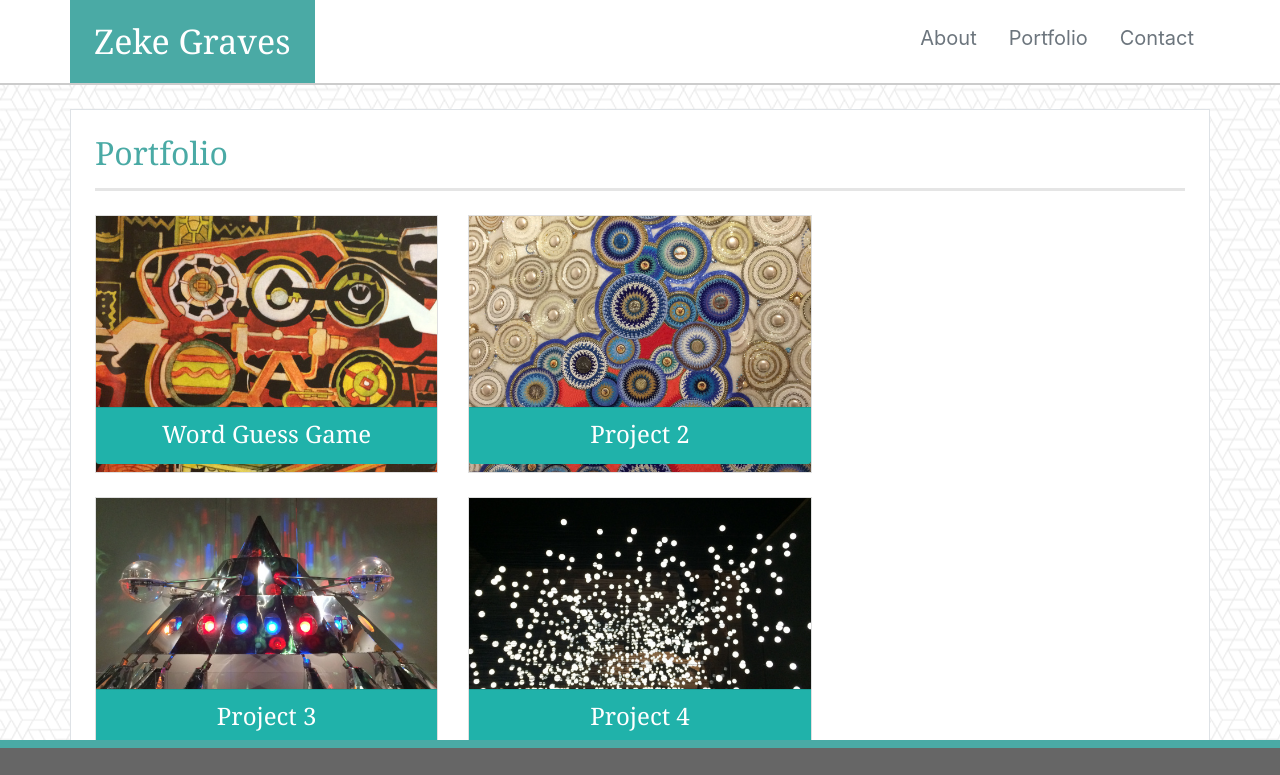
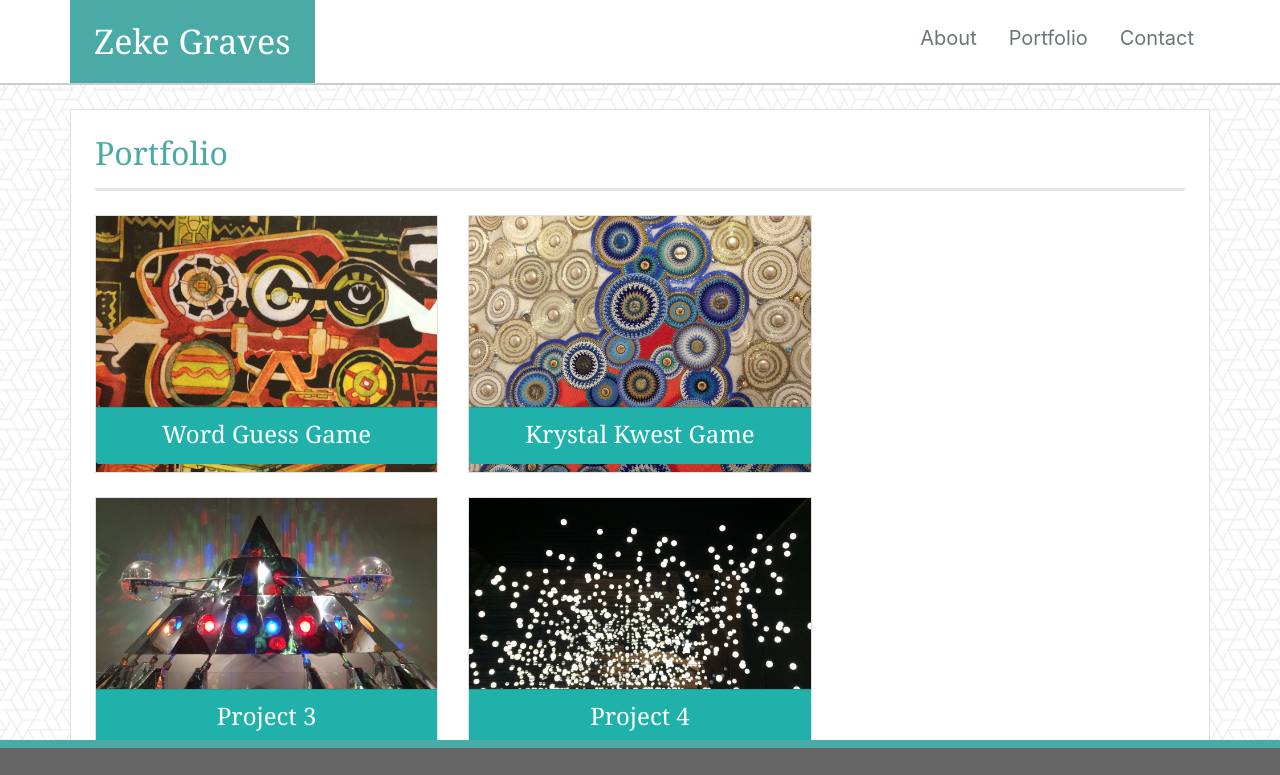
Before and after one commit to zinc-glaze/Bootstrap-Portfolio, a plain HTML site: page portfolio.html in a window 1280 px wide. Shown: the top 775 px of the page. Drawn offline with nearby package versions, Linux system fonts and the light colour scheme.

Commit message:
added Krystal Kwest Game to portfolio page

```diff
--- a/portfolio.html
+++ b/portfolio.html
@@ -43,10 +43,10 @@
                 </div>
                 <div class="col-sm-4 mb-4">
                     <div class="card text-center rounded-0">
-                        <a href="portfolio.html">
-                            <img class="card-img rounded-0" src="assets/images/placeholder_image_05.JPG" alt="Project 2" />
+                        <a href="https://zinc-glaze.github.io/unit-4-game/" target="_blank">
+                            <img class="card-img rounded-0" src="assets/images/placeholder_image_05.JPG" alt="Krystal Kwest Game" />
                             <div class="card-img-overlay px-0">
-                                <h4 class="card-footer position-absolute w-100 pb-3" style="bottom: 0; color: white; background-color: lightseagreen;">Project 2</h4>
+                                <h4 class="card-footer position-absolute w-100 pb-3" style="bottom: 0; color: white; background-color: lightseagreen;">Krystal Kwest Game</h4>
                             </div>
                         </a>
                     </div>
```
